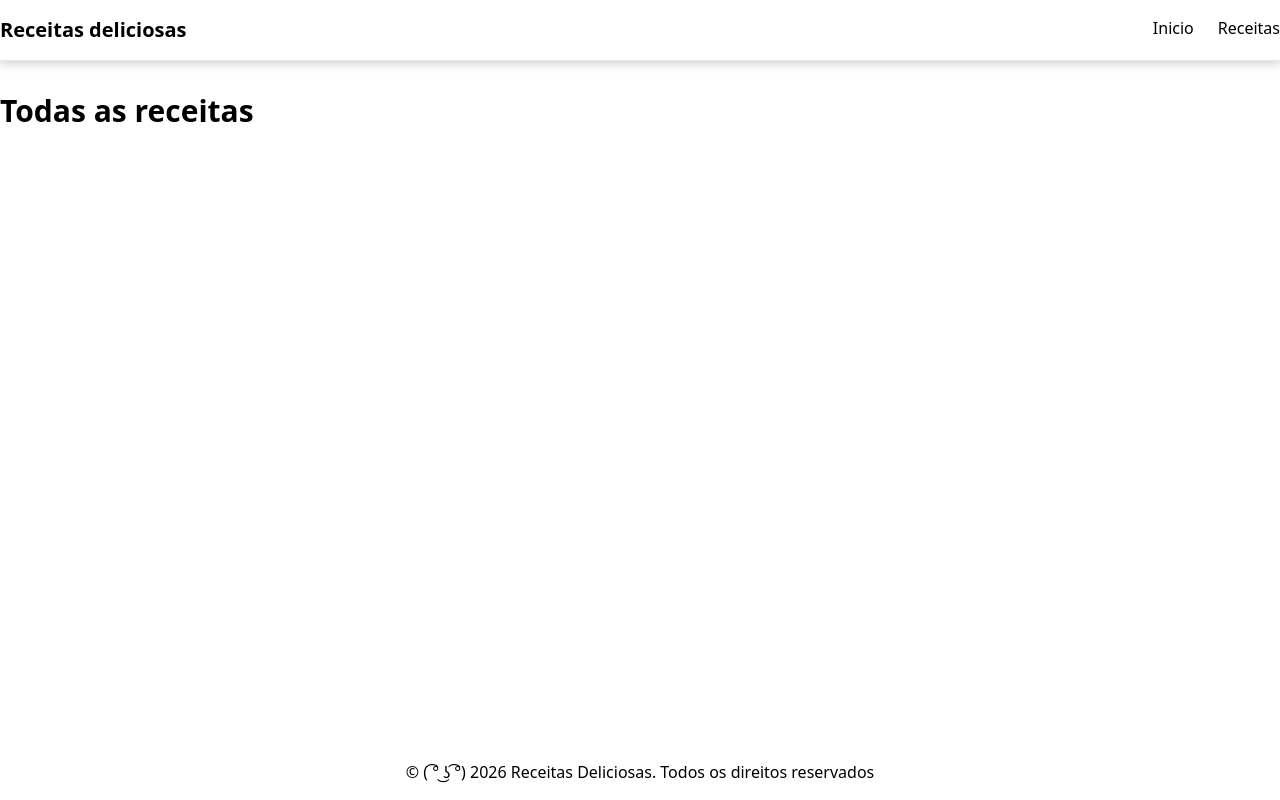
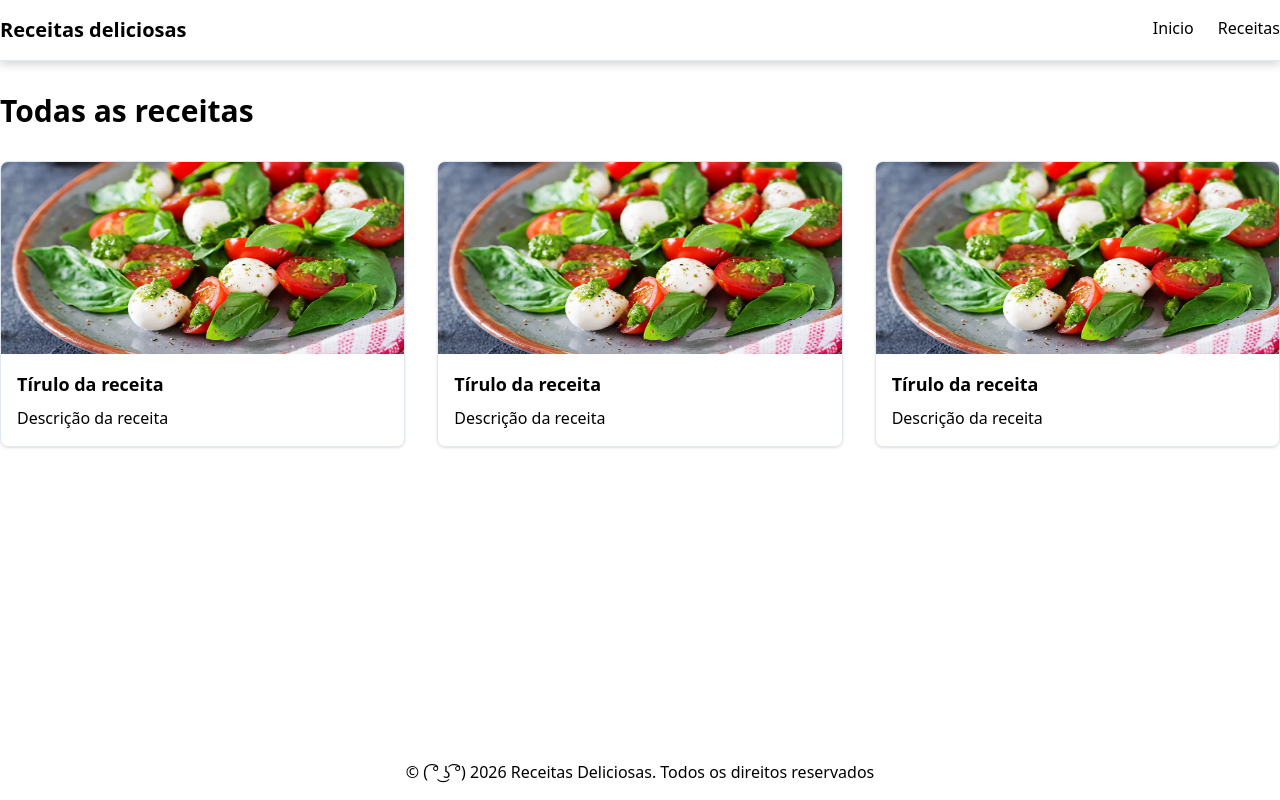
Before and after one commit to m4theusjjb/capacitacaoReceitas, a Next.js app: page /receitas in a window 1280 px wide. Built offline with nearby package versions, Linux system fonts and the light colour scheme.

Commit message:
feat: cards de receita

```diff
--- a/src/app/receitas/page.tsx
+++ b/src/app/receitas/page.tsx
@@ -1,11 +1,15 @@
+import RecipeCard from "@/components/RecipeCard";
+import {recipes} from "@/lib/data";
 export default function ReceitasPage(){
     return (
         <main className="grow py-8">
-            <div className="container ax-auto">
+            <div className="container mx-auto">
                 <h1 className="text-3xl font-bold">Todas as receitas</h1>
 
-                <div>
-                    {/*array de cards de receitas*/}
+                <div className="grid grid-cols-3 gap-8 mt-8">
+                    {recipes.map((recipe) => (
+                        <RecipeCard/>
+                    ))}
                 </div>
             </div>
         </main>
--- /dev/null
+++ b/src/components/RecipeCard/index.tsx
@@ -0,0 +1,23 @@
+import Link from "next/link"
+import Image from "next/image"
+
+export default function RecipeCard(){
+    return(
+        <Link href="">
+            <div className="border border-slate-200 rounded-lg overflow-hidden shadow-sm hover:shadow-md transition-shadow">
+                <div className="relative h-48 w-full">
+                    <Image
+                        src="/receitas/salada-caprese.png"
+                        alt="Título da receita"
+                        fill = {true}
+                    />
+                </div>
+
+                <div className="flex flex-col p-4 gap-2">
+                    <h3 className="text-lg font-bold">Tírulo da receita</h3>
+                    <p>Descrição da receita</p>
+                </div>
+            </div>
+        </Link>
+    )
+}
```
